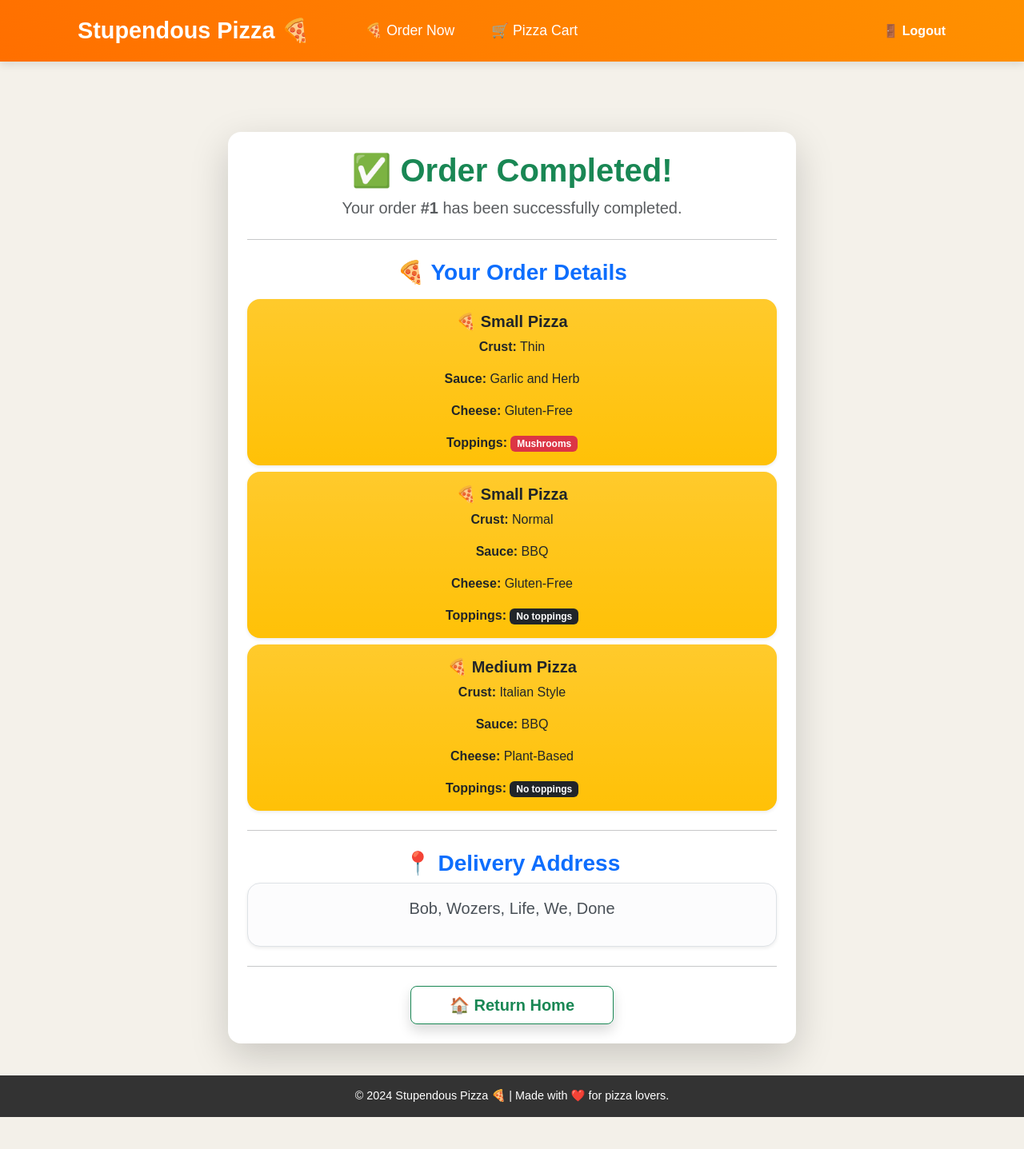
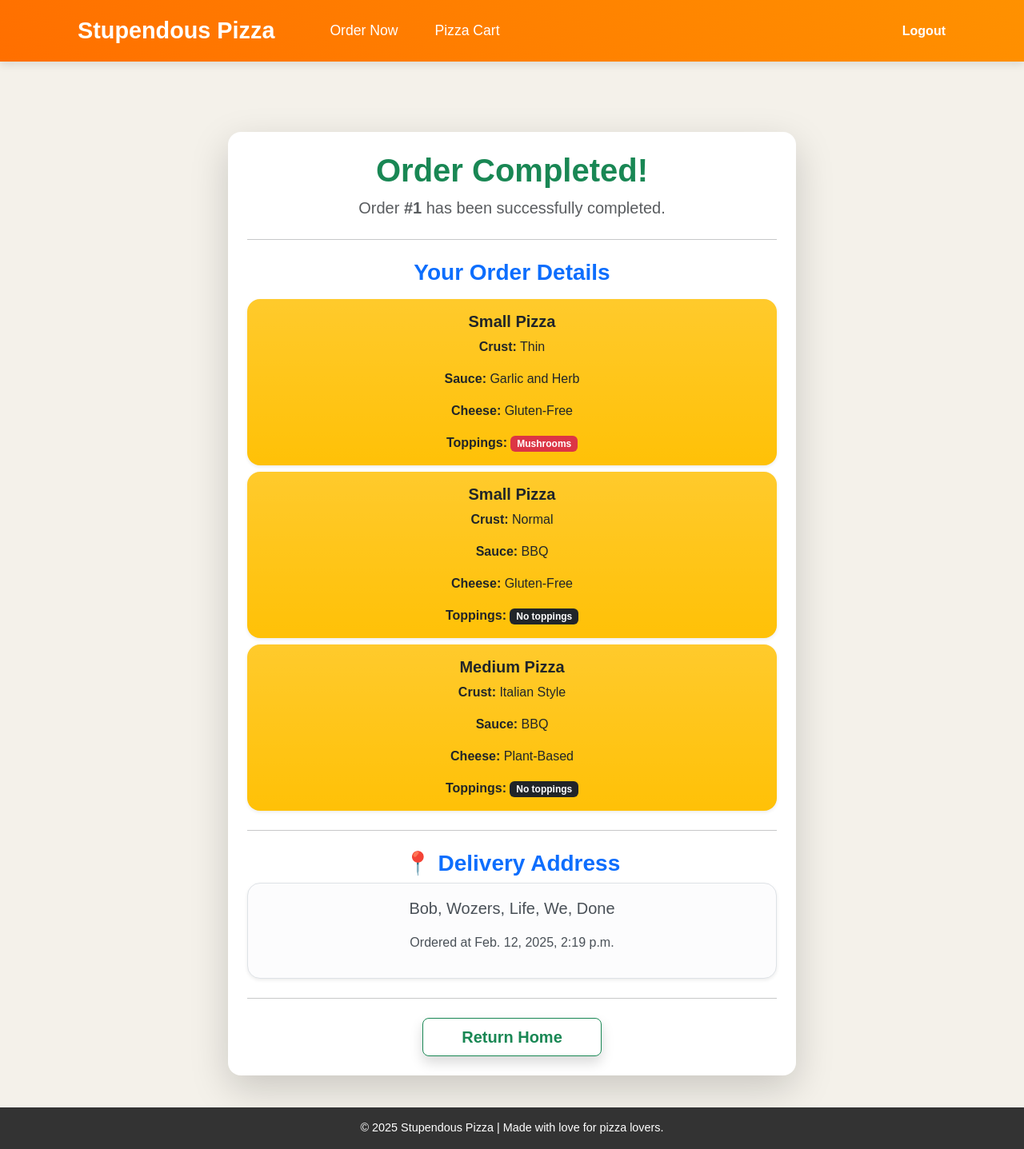
Before and after one commit to BoboStyx/DCU_Pizza_App, a Django app: a page that uses Pizza_App/templates/base.html in a window 1280 px wide. Shown: the whole page at 80% size. Before the commit the page ends 1397 px from the top, so only its background shows below. Run offline with Django 5.2, Linux system fonts and the light colour scheme; a user stored in the database is signed in; data comes from the database, SQL or seed files in the repository; both versions use the stored data as it was after the commit.

Commit message:
Finished front end

```diff
--- a/Pizza_App/templates/base.html
+++ b/Pizza_App/templates/base.html
@@ -133,7 +133,7 @@
         <!-- Navbar -->
         <nav class="navbar navbar-expand-lg navbar-dark">
             <div class="container">
-                <a class="navbar-brand" href="/">Stupendous Pizza 🍕</a>
+                <a class="navbar-brand" href="/">Stupendous Pizza</a>
 
                 <button class="navbar-toggler" type="button" data-bs-toggle="collapse" data-bs-target="#navbarNav">
                     <span class="navbar-toggler-icon"></span>
@@ -143,10 +143,10 @@
                     <ul class="navbar-nav">
                         {% if user.is_authenticated %}
                         <li class="nav-item">
-                            <a class="nav-link" href="{% url 'order' %}">🍕 Order Now</a>
+                            <a class="nav-link" href="{% url 'order' %}">Order Now</a>
                         </li>
                         <li class="nav-item">
-                            <a class="nav-link" href="{% url 'cart' %}">🛒 Pizza Cart</a>
+                            <a class="nav-link" href="{% url 'cart' %}">Pizza Cart</a>
                         </li>
                         {% endif %}
                     </ul>
@@ -154,15 +154,15 @@
                         {% if user.is_authenticated %}
                         <form action="{% url 'logout' %}" method="POST" class="d-inline">
                             {% csrf_token %}
-                            <button type="submit" class="btn-logout">🚪 Logout</button>
+                            <button type="submit" class="btn-logout">Logout</button>
                         </form>
                         {% else %}
                         <ul class="navbar-nav">
                             <li class="nav-item">
-                                <a class="nav-link" href="{% url 'signup' %}">👤 Sign Up</a>
+                                <a class="nav-link" href="{% url 'signup' %}">Sign Up</a>
                             </li>
                             <li class="nav-item">
-                                <a class="nav-link" href="{% url 'login' %}">🔑 Login</a>
+                                <a class="nav-link" href="{% url 'login' %}">Login</a>
                             </li>
                         </ul>
                         {% endif %}
@@ -179,7 +179,7 @@
 
         <!-- Footer -->
         <footer>
-            &copy; 2024 Stupendous Pizza 🍕 | Made with ❤️ for pizza lovers.
+            &copy; 2025 Stupendous Pizza | Made with love for pizza lovers.
         </footer>
 
         <!-- Bootstrap 5 JS -->
--- a/Pizza_App/templates/completed_order.html
+++ b/Pizza_App/templates/completed_order.html
@@ -12,18 +12,18 @@
                 <div class="card-body p-4 text-center">
 
                     <!-- Order Completed Header -->
-                    <h1 class="text-success fw-bold">✅ Order Completed!</h1>
-                    <p class="fs-5 text-muted">Your order <strong>#{{ order.id }}</strong> has been successfully completed.</p>
+                    <h1 class="text-success fw-bold">Order Completed!</h1>
+                    <p class="fs-5 text-muted">Order <strong>#{{ order.id }}</strong> has been successfully completed.</p>
 
                     <hr class="my-4">
 
                     <!-- Pizza Details -->
                     {% if order.pizza.all %}
-                    <h3 class="fw-bold text-primary">🍕 Your Order Details</h3>
+                    <h3 class="fw-bold text-primary">Your Order Details</h3>
                     <div class="mt-3">
                         {% for pizza in order.pizza.all %}
                             <div class="card p-3 border-0 rounded-4 mb-2 shadow-sm bg-warning bg-gradient">
-                                <h5 class="fw-bold">🍕 {{ pizza.size }} Pizza</h5>
+                                <h5 class="fw-bold">{{ pizza.size }} Pizza</h5>
                                 <p><strong>Crust:</strong> {{ pizza.crust }}</p>
                                 <p><strong>Sauce:</strong> {{ pizza.sauce }}</p>
                                 <p><strong>Cheese:</strong> {{ pizza.cheese }}</p>
@@ -52,13 +52,14 @@
                     <h3 class="fw-bold text-primary">📍 Delivery Address</h3>
                     <div class="alert alert-light border shadow-sm rounded-4 p-3">
                         <p class="fs-5">{{ order.address }}</p>
+                        <p>Ordered at {{ order.time_ordered }} </p>
                     </div>
 
                     <hr class="my-4">
 
                     <!-- Return Home Button -->
                     <a href="{% url 'index' %}" class="btn btn-lg btn-outline-success fw-bold px-5 shadow">
-                        🏠 Return Home
+                        Return Home
                     </a>
 
                 </div>
--- a/Pizza_App/templates/login.html
+++ b/Pizza_App/templates/login.html
@@ -23,7 +23,7 @@
 
             <!-- Login Button -->
             <button type="submit" class="btn btn-danger w-100 fw-bold py-2 shadow-sm rounded-pill">
-                🔑 Log In
+                Log In
             </button>
         </form>
 
--- a/Pizza_App/templates/ordering.html
+++ b/Pizza_App/templates/ordering.html
@@ -8,7 +8,7 @@
 <div class="container d-flex justify-content-center align-items-center" style="min-height: 85vh;">
     <div class="card shadow-lg p-4 border-0 rounded-4" style="max-width: 600px; width: 100%;">
         <h2 class="text-center text-danger fw-bold">🍕 Customize Your Pizza</h2>
-        <p class="text-center text-muted">Choose your favorite toppings and crust to create the perfect pizza! 😋</p>
+        <p class="text-center text-muted">Choose your favorite toppings and crust to create the perfect pizza!</p>
 
         <form method="POST" class="mt-3">
             {% csrf_token %}
@@ -57,7 +57,7 @@
 
             <div class="text-center">
                 <button type="submit" class="btn btn-danger w-100 fw-bold py-2 shadow-sm rounded-pill">
-                    🍕 Create Pizza
+                     Create Pizza
                 </button>
             </div>
         </form>
--- a/Pizza_App/templates/payment.html
+++ b/Pizza_App/templates/payment.html
@@ -10,13 +10,13 @@
         <div class="col-md-8">
             <div class="card shadow-lg border-0 rounded-4">
                 <div class="card-body p-4">
-                    <h2 class="text-center text-danger fw-bold mb-4">🛒 Secure Checkout</h2>
+                    <h2 class="text-center text-danger fw-bold mb-4">Secure Checkout</h2>
 
                     <form method="POST">
                         {% csrf_token %}
 
                         <!-- Payment Details -->
-                        <h4 class="fw-bold text-primary">💳 Payment Details</h4>
+                        <h4 class="fw-bold text-primary">Payment Details</h4>
                         <div class="row g-3 mt-3">
                             {% for field in payment %}
                             <div class="col-md-6">
@@ -29,7 +29,7 @@
                         <hr class="my-4">
 
                         <!-- Billing Address -->
-                        <h4 class="fw-bold text-primary">🏠 Billing Address</h4>
+                        <h4 class="fw-bold text-primary">Billing Address</h4>
                         <div class="row g-3 mt-3">
                             {% for field in address %}
                             <div class="col-md-6">
--- a/Pizza_App/templates/signup.html
+++ b/Pizza_App/templates/signup.html
@@ -7,8 +7,8 @@
 {% block content %}
 <div class="container d-flex justify-content-center align-items-center" style="min-height: 85vh;">
     <div class="card shadow-lg p-4 border-0 rounded-4" style="max-width: 450px; width: 100%;">
-        <h2 class="text-center text-primary fw-bold">📝 Sign Up</h2>
-        <p class="text-center text-muted">Join Stupendous Pizza and start ordering today! 🍕</p>
+        <h2 class="text-center text-primary fw-bold">Sign Up</h2>
+        <p class="text-center text-muted">Join Stupendous Pizza and start ordering today!</p>
 
         <form method="post" class="mt-3">
             {% csrf_token %}
@@ -33,7 +33,7 @@
 
             <!-- Sign Up Button -->
             <button type="submit" class="btn btn-primary w-100 fw-bold py-2 shadow-sm rounded-pill">
-                🚀 Sign Up
+                Sign Up
             </button>
         </form>
 
```
Also changed, not shown: Pizza_App/templates/cart.html (+5 -5 lines), Pizza_App/templates/index.html (+7 -7 lines), db.sqlite3.
